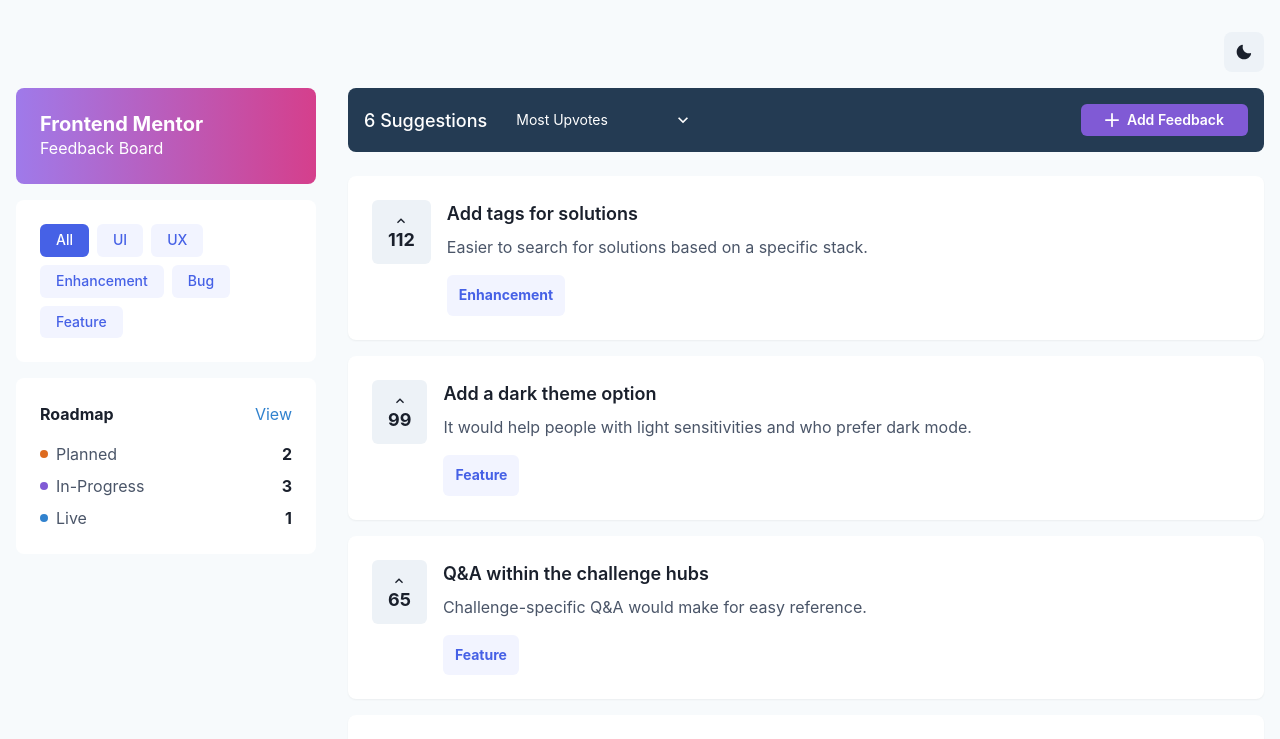
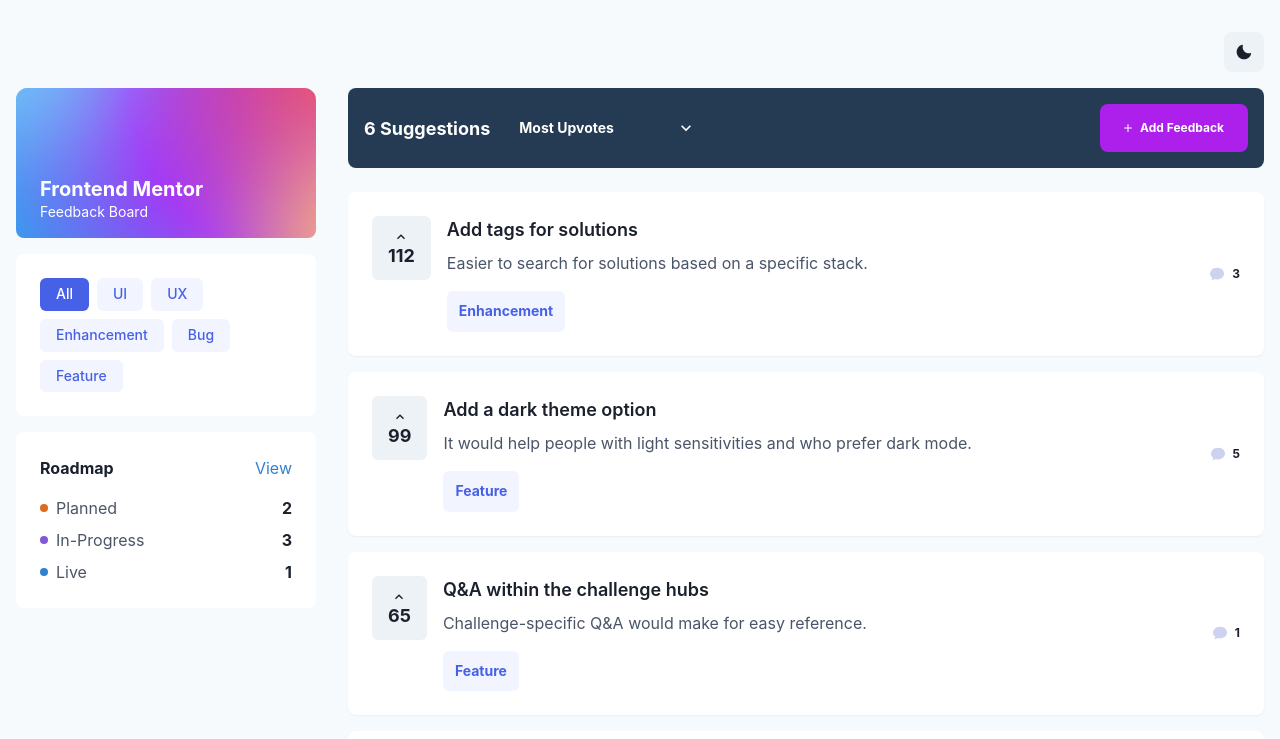
Before and after one commit to frankmilito/rotate, a Next.js app: page / in a window 1280 px wide. Shown: the top 739 px of the page. Built offline with nearby package versions, Linux system fonts and the light colour scheme; what @chakra-ui/next-js would draw is missing.

Commit message:
added comments

```diff
--- a/src/components/dashboard/FeedbackBoard.tsx
+++ b/src/components/dashboard/FeedbackBoard.tsx
@@ -15,6 +15,7 @@
     upvotes: 112,
     tags: ["Enhancement"],
     type: "Enhancement",
+    comment: 3,
   },
   {
     id: 2,
@@ -24,6 +25,7 @@
     upvotes: 99,
     tags: ["Feature"],
     type: "Feature",
+    comment: 5,
   },
   {
     id: 3,
@@ -32,6 +34,7 @@
     upvotes: 65,
     tags: ["Feature"],
     type: "Feature",
+    comment: 1,
   },
   {
     id: 4,
@@ -40,6 +43,7 @@
     upvotes: 51,
     tags: ["UI"],
     type: "UI",
+    comment: 2,
   },
   {
     id: 5,
@@ -48,6 +52,7 @@
     upvotes: 42,
     tags: ["Feature"],
     type: "Feature",
+    comment: 3,
   },
   {
     id: 6,
@@ -57,6 +62,7 @@
     upvotes: 3,
     tags: ["Bug"],
     type: "Bug",
+    comment: 4,
   },
 ];
 
--- a/src/components/dashboard/FeedbackCard.tsx
+++ b/src/components/dashboard/FeedbackCard.tsx
@@ -9,6 +9,7 @@
 } from "@chakra-ui/react";
 import { ChevronUpIcon } from "@chakra-ui/icons";
 import { Feedback } from "@/types";
+import Image from "next/image";
 
 interface FeedbackCardProps {
   feedback: Feedback;
@@ -29,7 +30,10 @@
       boxShadow="sm"
       _hover={{ transform: "translateY(-2px)", boxShadow: "md" }}
       transition="all 0.2s"
+      justify="space-between"
+      align={{ base: "start", sm: "center" }}
     >
+      <Flex gap={4}>
         <Button
           display="flex"
           flexDir="column"
@@ -73,5 +77,14 @@
           </Tag>
         </Box>
       </Flex>
+      <Box>
+        <Flex gap={2}>
+          <Image src="/Path.svg" width={14} height={14} alt="comment" />
+          <Text fontWeight={"bold"} fontSize={"xs"}>
+            {feedback.comment}
+          </Text>
+        </Flex>
+      </Box>
+    </Flex>
   );
 };
--- a/src/components/dashboard/FeedbackHeader.tsx
+++ b/src/components/dashboard/FeedbackHeader.tsx
@@ -37,7 +37,7 @@
       <Flex align="start" gap={4} alignItems={"center"} justify={"start"}>
         <Text
           color="white"
-          fontWeight="medium"
+          fontWeight="bold"
           fontSize={{ base: "sm", sm: "lg" }}
         >
           {feedbackCount} {feedbackCount === 1 ? "Suggestion" : "Suggestions"}
@@ -50,17 +50,22 @@
           color="white"
           borderColor="transparent"
           _hover={{ borderColor: "whiteAlpha.300" }}
+          fontWeight="bold"
         >
           <option value="most-upvotes">Most Upvotes</option>
           <option value="least-upvotes">Least Upvotes</option>
         </Select>
       </Flex>
       <Button
-        leftIcon={<AddIcon />}
-        colorScheme="purple"
-        size="sm"
+        leftIcon={<AddIcon fontSize={8} />}
+        bg="brand.900"
+        color="white"
+        size="xs"
         px={6}
+        py={6}
         mt={{ base: 4, sm: 0 }}
+        borderRadius={"lg"}
+        fontWeight="bold"
       >
         Add Feedback
       </Button>
--- a/src/components/dashboard/Sidebar.tsx
+++ b/src/components/dashboard/Sidebar.tsx
@@ -30,13 +30,23 @@
   return (
     <VStack spacing={4} align="stretch">
       <Box
-        p={6}
+        p={4}
+        px={6}
         borderRadius="lg"
-        bgGradient="linear(to-r, purple.400, pink.500)"
+        // bgGradient="linear(to-r, purple.400, pink.500)"
+        backgroundImage="url('/Oval.svg')"
+        backgroundRepeat={"no-repeat"}
+        backgroundSize={"cover"}
         color="white"
+        display="flex"
+        alignItems="start"
+        flexDirection={"column"}
+        justifyContent={"end"}
+        w="100%" // Width
+        h={{ base: "100px", sm: "150px" }} // Height
       >
-        <Heading size="md">Frontend Mentor</Heading>
-        <Text>Feedback Board</Text>
+        <Heading size={{ base: "sm", md: "md" }}>Frontend Mentor</Heading>
+        <Text fontSize={{ base: "xs", sm: "sm" }}>Feedback Board</Text>
       </Box>
 
       <Box p={6} bg={cardBg} borderRadius="lg">
--- a/src/lib/theme/index.ts
+++ b/src/lib/theme/index.ts
@@ -21,7 +21,7 @@
     600: "#7c3aed",
     700: "#6d28d9",
     800: "#5b21b6",
-    900: "#4c1d95",
+    900: "#AD1FEA",
   },
   navy: {
     50: "#f0f4f8",
--- a/src/types/index.d.ts
+++ b/src/types/index.d.ts
@@ -5,6 +5,7 @@
   upvotes: number;
   tags: string[];
   type: "Enhancement" | "Feature" | "Bug" | "UI";
+  comment: number;
 }
 
 export interface RoadmapItem {
```
Also changed, not shown: public/Oval.svg (added), public/Path.svg (added). Lines whose indentation alone changed are shown as unchanged.
